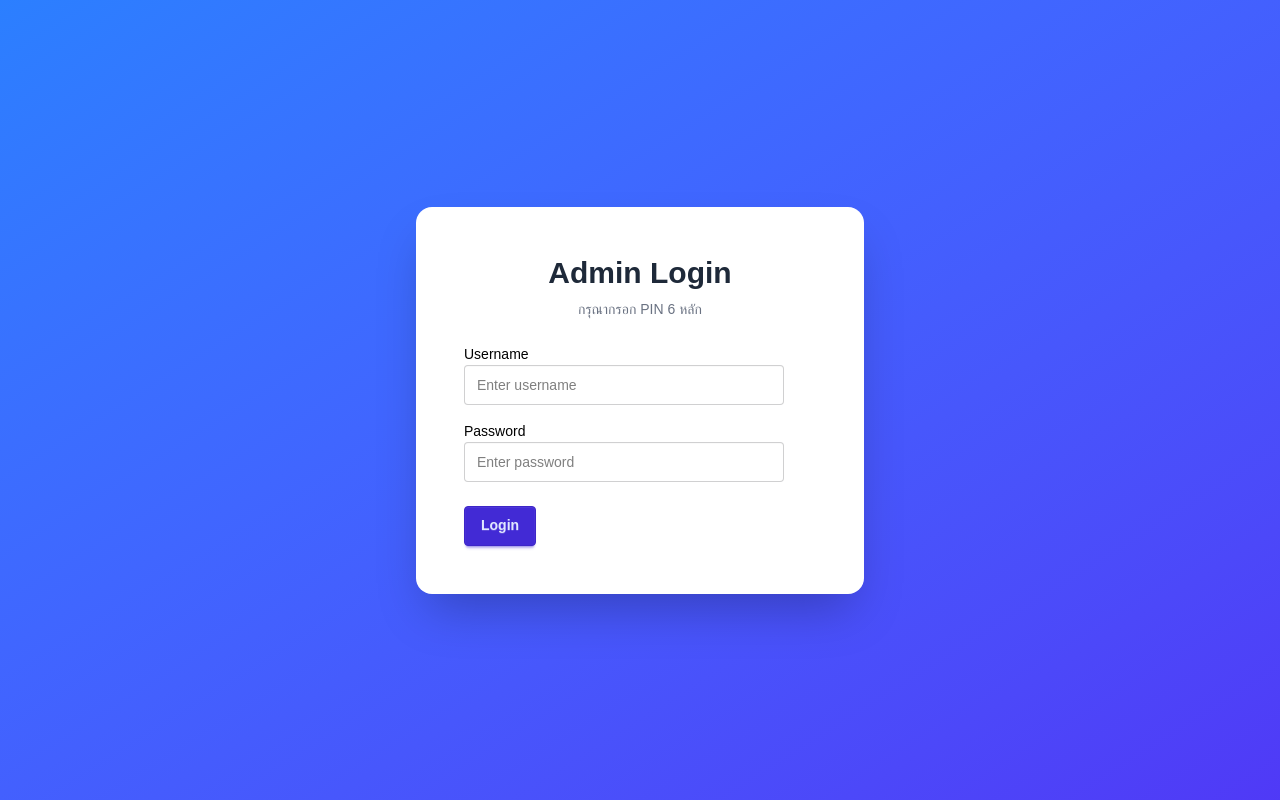
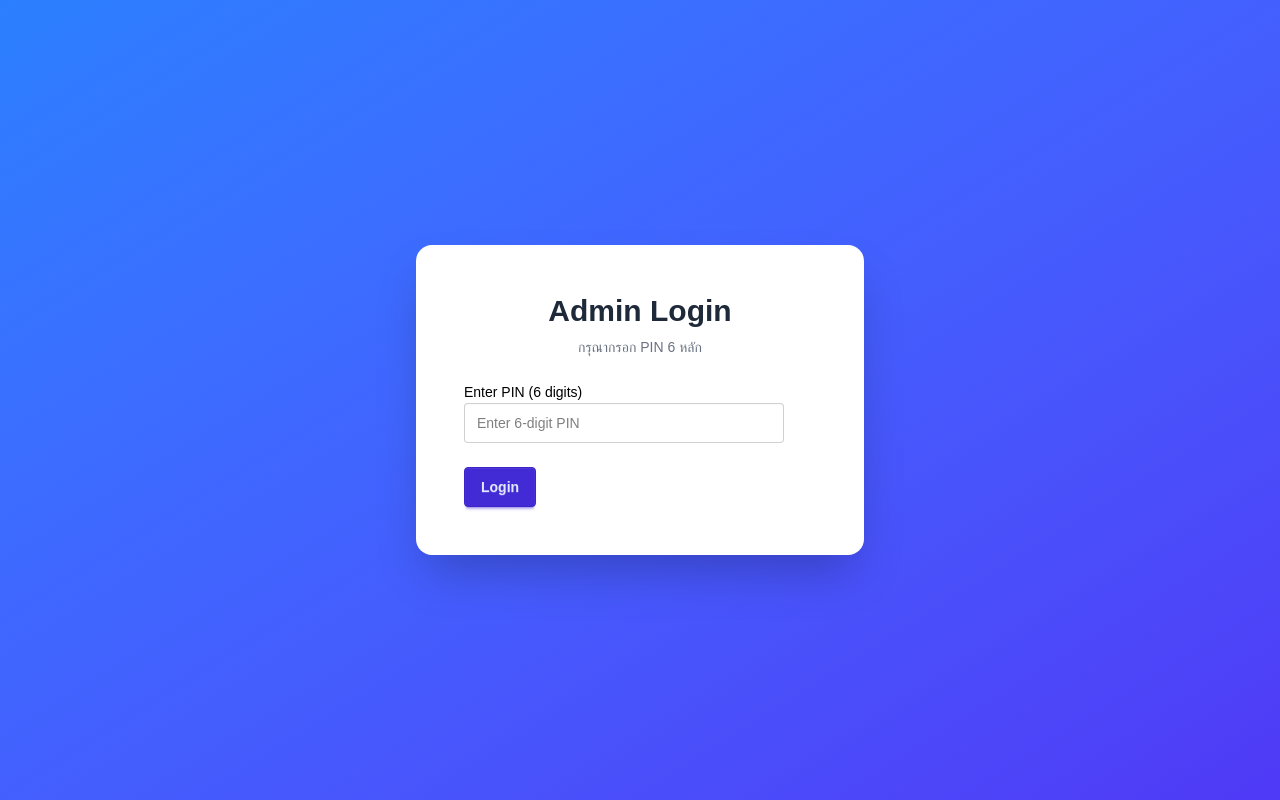
Before and after one commit to Pasit-Dev/food-ordering-system, a Next.js app: page /admin/login in a window 1280 px wide. Built offline with nearby package versions, Linux system fonts and the light colour scheme.

Commit message:
update login form

```diff
--- a/src/app/components/auth/LoginForm.jsx
+++ b/src/app/components/auth/LoginForm.jsx
@@ -1,43 +1,34 @@
 'use client'
 import { useState } from 'react'
 
-
-export default function LoginForm(onSubmit, isLoading) {
-  const [username, setUsername] = useState('')
-  const [password, setPassword] = useState('')
+export default function LoginForm({ onSubmit, isLoading }) {
+  const [pin, setPin] = useState('')
 
   const handleSubmit = (e) => {
     e.preventDefault()
-    onSubmit(username, password)
+    onSubmit(pin)
   }
 
   return (
     <form onSubmit={handleSubmit}>
       <div className="form-control">
         <label className="label">
-          <span className="label-text text-black">Username</span>
+          <span className="label-text text-black">Enter PIN (6 digits)</span>
         </label>
         <input
           type="text"
-          placeholder="Enter username"
+          placeholder="Enter 6-digit PIN"
           className="input input-bordered text-black"
-          value={username}
-          onChange={(e) => setUsername(e.target.value)}
+          value={pin}
+          onChange={(e) => {
+            // Allow only numbers and limit to 6 characters
+            const value = e.target.value;
+            if (/^\d{0,6}$/.test(value)) {
+              setPin(value);
+            }
+          }}
           required
-        />
-      </div>
-
-      <div className="form-control mt-4">
-        <label className="label">
-          <span className="label-text text-black">Password</span>
-        </label>
-        <input
-          type="password"
-          placeholder="Enter password"
-          className="input input-bordered text-black"
-          value={password}
-          onChange={(e) => setPassword(e.target.value)}
-          required
+          maxLength={6}  // Ensures the input can only have up to 6 digits
         />
       </div>
 
```
